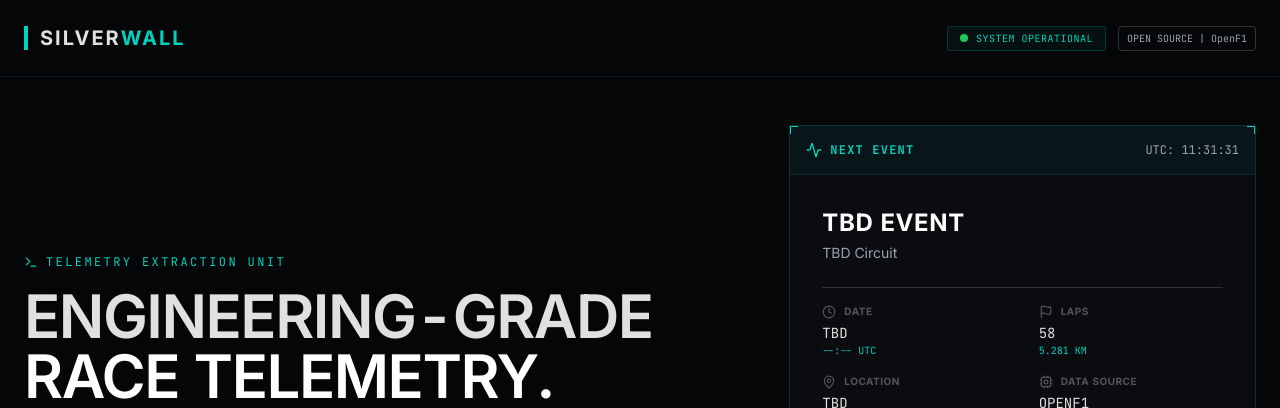
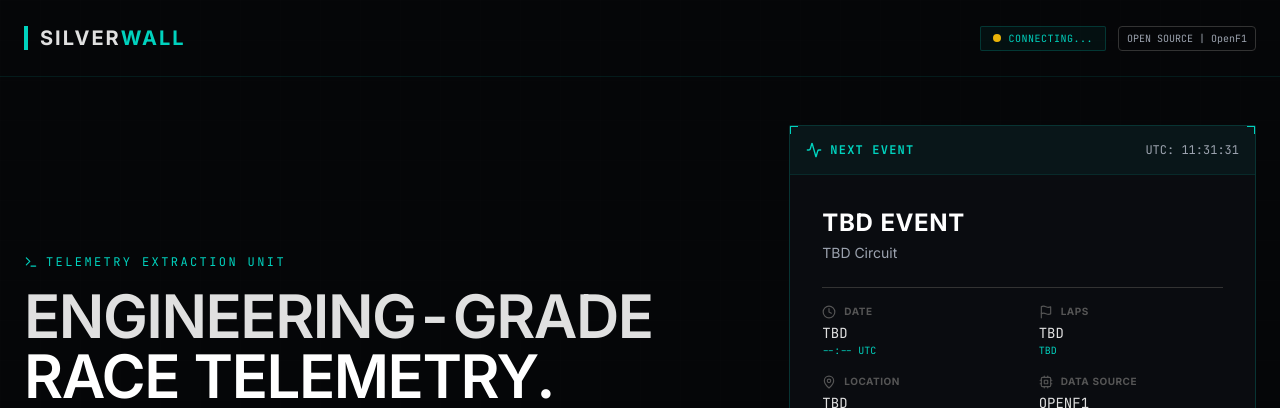
Before and after one commit to Ashborn-047/silverwall, a React (Vite) app in the folder Silverwall UIUX design system/: page / in a window 1280 px wide. Shown: the top 408 px of the page. Built offline with nearby package versions, Linux system fonts and the light colour scheme; no server answers.

Commit message:
feat(landing): add color-coded race status indicator
Header dot now reflects live/waiting/off-season/ended state.
Replaced hardcoded Abu Dhabi laps and circuit length with TBD fallbacks.

```diff
--- a/Silverwall UIUX design system/src/pages/Landing.tsx
+++ b/Silverwall UIUX design system/src/pages/Landing.tsx
@@ -83,8 +83,19 @@ export default function Landing() {
 
                 <div className="flex items-center gap-3">
                     <div className="hidden md:flex items-center gap-2 px-3 py-1 rounded-sm border border-[#00D2BE]/20 bg-[#00D2BE]/5">
-                        <span className="w-2 h-2 rounded-full bg-green-500 animate-pulse" />
-                        <span className="text-[10px] font-mono tracking-wider text-[#00D2BE] uppercase">System Operational</span>
+                        <span className={`w-2 h-2 rounded-full ${raceStatus.status === 'live' ? 'bg-green-500 animate-pulse' :
+                                raceStatus.status === 'waiting' ? 'bg-red-500' :
+                                    raceStatus.status === 'ended' ? 'bg-yellow-500' :
+                                        raceStatus.status === 'off_season' ? 'bg-gray-500' :
+                                            'bg-yellow-500 animate-pulse'
+                            }`} />
+                        <span className="text-[10px] font-mono tracking-wider text-[#00D2BE] uppercase">{
+                            raceStatus.status === 'live' ? 'RACE LIVE' :
+                                raceStatus.status === 'waiting' ? 'NEXT RACE PENDING' :
+                                    raceStatus.status === 'ended' ? 'RACE ENDED' :
+                                        raceStatus.status === 'off_season' ? 'OFF SEASON' :
+                                            'CONNECTING...'
+                        }</span>
                     </div>
                     <span className="text-[10px] text-[#9CA3AF] font-mono border border-[#333] px-2 py-1 rounded">
                         OPEN SOURCE | OpenF1
@@ -326,7 +337,7 @@ const RaceCard = ({ currentTime, raceStatus }: { currentTime: Date, raceStatus:
                 {/* Data Grid */}
                 <div className="grid grid-cols-2 gap-y-4 gap-x-8 mb-8 border-t border-b border-[#333] py-4">
                     <DataPoint icon={<Clock size={14} />} label="DATE" value={dateStr} sub={subDate} />
-                    <DataPoint icon={<Flag size={14} />} label="LAPS" value={isOffSeason ? String(nextSeason?.laps || 58) : "58"} sub={isOffSeason ? `${nextSeason?.circuit_length_km || 5.278} KM` : "5.281 KM"} />
+                    <DataPoint icon={<Flag size={14} />} label="LAPS" value={isOffSeason ? String(nextSeason?.laps || 'TBD') : 'TBD'} sub={isOffSeason ? `${nextSeason?.circuit_length_km || 'TBD'} KM` : 'TBD'} />
                     <DataPoint icon={<MapPin size={14} />} label="LOCATION" value={location} sub={country} />
                     <DataPoint icon={<Cpu size={14} />} label="DATA SOURCE" value="OPENF1" sub={isOffSeason ? "PLANNING" : "LIVE STREAM"} />
                 </div>
```
